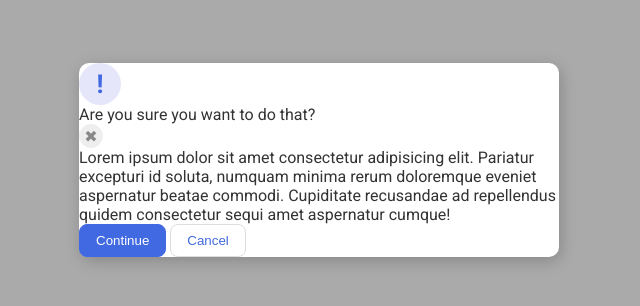
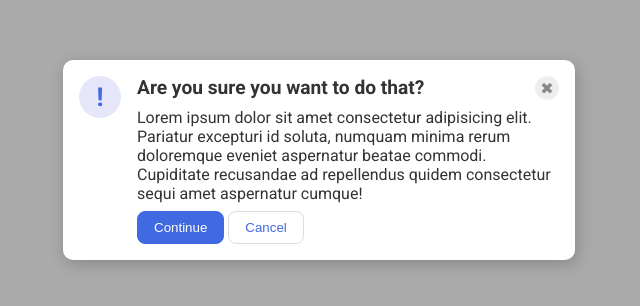
Before and after one commit to karanrana811/odin_css_exercises, a plain HTML site: page flex/flex-modal/index.html in a window 1280 px wide. Shown: the part 240-546 px from the top of the page, without its empty margins (321-961 px from the left). Drawn offline with Linux system fonts and the light colour scheme.

Commit message:
solve flex-modal exercise

```diff
--- a/flex/flex-modal/index.html
+++ b/flex/flex-modal/index.html
@@ -10,11 +10,12 @@
   <body>
     <div class="modal">
       <div class="icon">!</div>
-      <div class="header">Are you sure you want to do that?</div>
-      <button class="close-button">✖</button>
+      <div class='encompassing-big-div'><div class='encompassing-small-div'><div class="header">Are you sure you want to do that?</div>
+      <button class="close-button">✖</button></div>
       <div class="text">Lorem ipsum dolor sit amet consectetur adipisicing elit. Pariatur excepturi id soluta, numquam minima rerum doloremque eveniet aspernatur beatae commodi. Cupiditate recusandae ad repellendus quidem consectetur sequi amet aspernatur cumque!</div>
-      <button class="continue">Continue</button>
-      <button class="cancel">Cancel</button>
+      <div class='encompassing-button'><button class="continue">Continue</button>
+      <button class="cancel">Cancel</button></div>
+      </div>
     </div>
   </body>
 </html>
--- a/flex/flex-modal/style.css
+++ b/flex/flex-modal/style.css
@@ -20,6 +20,21 @@ body {
   width: 480px;
   border-radius: 10px;
   box-shadow: 2px 4px 16px rgba(0,0,0,.2);
+  display: flex;
+  padding: 1rem;
+  gap: 1rem;
+}
+
+.encompassing-small-div {
+  display: flex;
+  justify-content: space-between;
+  gap: 8px;
+}
+
+.encompassing-big-div {
+  display: flex;
+  gap: 8px;
+  flex-direction: column;
 }
 
 .icon {
@@ -33,6 +48,12 @@ body {
   display: flex;
   align-items: center;
   justify-content: center;
+  flex: 0 0 auto;
+}
+
+.header {
+  font-size:larger;
+  font-weight: bolder;
 }
 
 .close-button {
@@ -48,6 +69,7 @@ body {
   justify-content: center;
   border: 1px solid #eee;
   padding: 0;
+  flex: 0 0 auto;
 }
 
 button {
```
